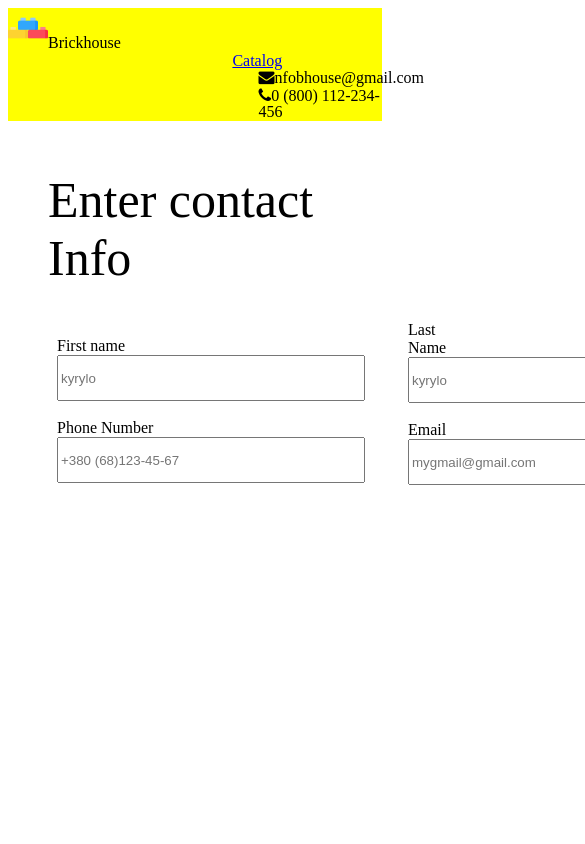
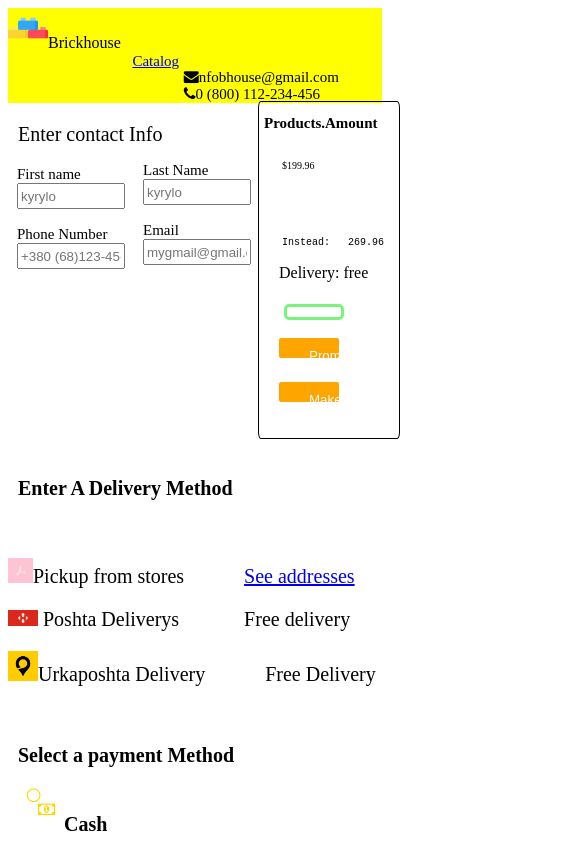
Before and after one commit to Rebeccanak/back-house, a plain HTML site: page confirming.html in a window 390 px wide. Shown: the top 844 px of the page, 585 px wide, since content can reach past the window. Drawn offline with Linux system fonts and the light colour scheme.

Commit message:
commit changes

```diff
--- a/comfirming.css
+++ b/comfirming.css
@@ -45,6 +45,10 @@ margin-left: 60%;
 .search{
 margin-left: 67%;
 margin-top: -1.5%;
+
+}
+#cat{
+  margin-left: -100px;
 
 }
 .lastname{
@@ -184,3 +188,100 @@ color: #FFD600;
         color: grey;
         margin-left: 48%;
         }
+
+  @media screen and (max-width: 896px){
+
+    .search{
+      margin-left: 47%;
+      margin-top: -1.5%;
+      font-size: 15px;
+
+      }
+      #cat{
+        margin-left: -100px;
+        font-size: 15px;
+
+  }
+
+.enter{
+  font-size: 20px;
+  margin-left: 10px;
+
+
+  }
+  .form{
+  margin-left: -40px;
+  }
+
+.move1{
+  margin-left: 175px;
+  margin-top: -125px;
+  font-size: 15px;
+
+}
+.move{
+margin-left: 49px;
+font-size: 15px;
+
+  }
+
+#first,#phone,#last,#mail{
+  font: 10px;
+  width: 100px;
+  height: 20px;
+
+
+  }
+
+
+#guide{
+
+  margin-left: 250px;
+  margin-top: -200px;
+  width: 100px;
+  margin-right: 200px;
+  border: solid 1px;
+
+  border-radius: 2%;
+  size-adjust: 2px;
+  padding: 0px 20px;
+
+
+
+
+
+}
+#duct{
+  font-size: 15px;
+  margin-left: -15px;
+  margin-bottom: -0px;
+
+
+}
+#btn21{
+  padding: 5px 20px;
+  margin-left: 5px;
+  color: black;
+  background-color:white;
+  border: solid rgb(124, 243, 124) ;
+  width: 60px;
+  height: 10px;
+  border-radius: 5px;
+}
+#btn22{
+  padding: 5px 25px;
+  margin-left: 0%;
+  color: white;
+  background-color: orange;
+  border: solid orange 5px;
+  width: 30px;
+  height: 10px;
+  border-radius: 2px;
+}
+#ins{
+  margin-left: 3px;
+  font-size:10px;
+}
+
+
+  }
--- a/confirming.html
+++ b/confirming.html
@@ -1,3 +1,4 @@
+
 <!DOCTYPE html>
 <html lang="en">
 <head>
@@ -15,7 +16,7 @@
         <img id="im" src="image/brickhouse.png" alt="logo" style="width: 40px;"><span>Brickhouse</span>
         <div class="ico">
 
-                <a href="/">Catalog</a>
+                <a id="cat" href="/">Catalog</a>
                 <!-- <button id="search"><i class="fa fa-search" aria-hidden="true"></i>search</button> -->
                 </div>
                 <div  class="search">
```
